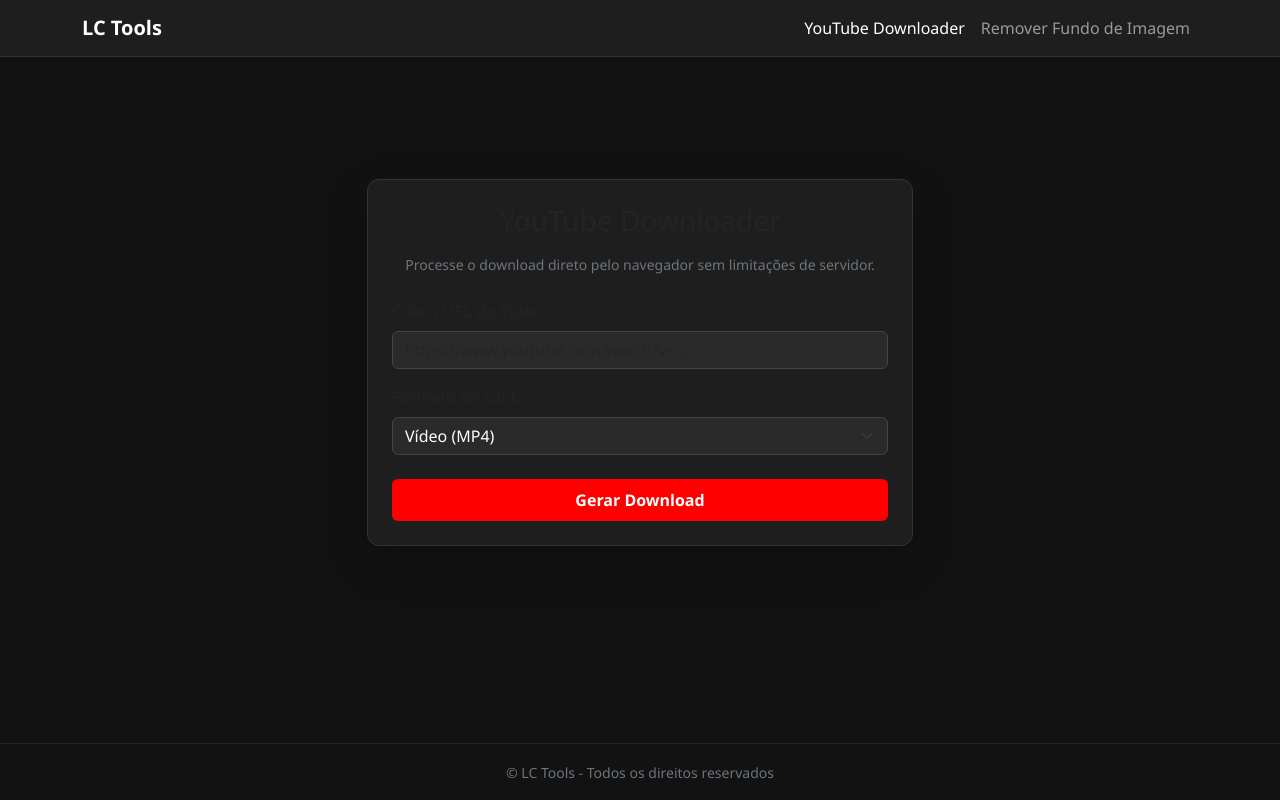
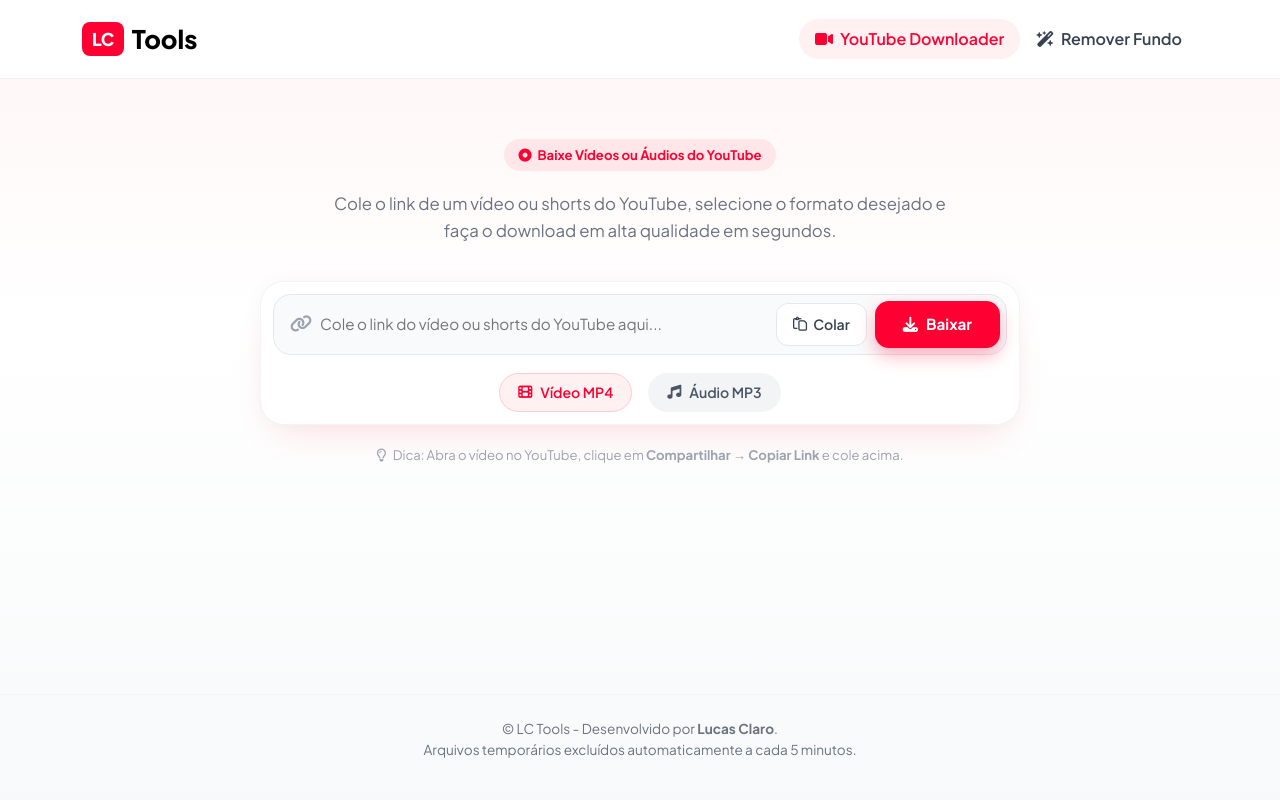
Before and after one commit to LucasClaroNicolau/LCTools, a Flask app: page / in a window 1280 px wide. Run offline with Flask 3, Linux system fonts and the light colour scheme.

Commit message:
Ajuste para contornar bloqueios Youtube

```diff
--- a/templates/index.html
+++ b/templates/index.html
@@ -1,207 +1,70 @@
-<!DOCTYPE html>
-<html lang="pt-BR">
-<head>
-    <meta charset="UTF-8">
-    <meta name="viewport" content="width=device-width, initial-scale=1.0">
-    <title>LC Tools - Downloader do YouTube</title>
-    <link href="https://cdn.jsdelivr.net/npm/bootstrap@5.3.0/dist/css/bootstrap.min.css" rel="stylesheet">
-    <style>
-        body {
-            background-color: #121212;
-            color: #ffffff;
-            font-family: 'Segoe UI', Tahoma, Geneva, Verdana, sans-serif;
-            min-height: 100vh;
-            display: flex;
-            flex-direction: column;
-        }
-        .navbar {
-            background-color: #1e1e1e;
-            border-bottom: 1px solid #333;
-        }
-        .card {
-            background-color: #1e1e1e;
-            border: 1px solid #333;
-            border-radius: 12px;
-        }
-        .form-control, .form-select {
-            background-color: #2a2a2a;
-            border: 1px solid #444;
-            color: #fff;
-        }
-        .form-control:focus, .form-select:focus {
-            background-color: #333;
-            color: #fff;
-            border-color: #0d6efd;
-            box-shadow: none;
-        }
-        .progress-container {
-            display: none;
-        }
-        .btn-custom {
-            background-color: #ff0000;
-            color: white;
-            font-weight: bold;
-        }
-        .btn-custom:hover {
-            background-color: #cc0000;
-            color: white;
-        }
-    </style>
-</head>
-<body>
+{% extends 'base.html' %}
 
-    <nav class="navbar navbar-expand-lg navbar-dark mb-4">
-        <div class="container">
-            <a class="navbar-brand fw-bold" href="/">LC Tools</a>
-            <div class="navbar-nav">
-                <a class="nav-link active" href="/">YouTube Downloader</a>
-                <a class="nav-link" href="/remove-bg">Remover Fundo de Imagem</a>
+{% block content %}
+<section class="hero-section">
+    <div class="tag-pill">
+        <i class="fa-solid fa-circle-dot"></i> Baixe Vídeos ou Áudios do YouTube
     </div>
-        </div>
-    </nav>
+    <p class="hero-subtitle">
+        Cole o link de um vídeo ou shorts do YouTube, selecione o formato desejado e faça o download em alta qualidade em segundos.
+    </p>
 
-    <div class="container my-auto">
-        <div class="row justify-content-center">
-            <div class="col-md-8 col-lg-6">
-                <div class="card p-4 shadow-lg">
-                    <h3 class="text-center mb-3">YouTube Downloader</h3>
-                    <p class="text-secondary text-center small mb-4">Processe o download direto pelo navegador sem limitações de servidor.</p>
-
+    <div class="search-card">
         <form id="youtubeForm">
-                        <div class="mb-3">
-                            <label for="url" class="form-label">Cole a URL do Vídeo:</label>
-                            <input type="url" class="form-control" id="url" name="url" placeholder="https://www.youtube.com/watch?v=..." required>
+            <div class="input-wrapper">
+                <i class="fa-solid fa-link search-icon"></i>
+                <input type="url" class="custom-input" id="youtube_url" name="url" placeholder="Cole o link do vídeo ou shorts do YouTube aqui..." required autocomplete="off">
+                <button type="button" class="btn-paste" onclick="pasteClipboard('youtube_url')">
+                    <i class="fa-regular fa-paste"></i> Colar
+                </button>
+                <button type="submit" class="btn-download">
+                    <i class="fa-solid fa-download"></i> Baixar
+                </button>
             </div>
 
-                        <div class="mb-3">
-                            <label for="format_type" class="form-label">Formato de Saída:</label>
-                            <select class="form-select" id="format_type" name="format_type">
-                                <option value="mp4">Vídeo (MP4)</option>
-                                <option value="mp3">Áudio (MP3)</option>
-                            </select>
+            <div class="options-container">
+                <label class="option-chip">
+                    <input type="radio" name="format_type" value="mp4" checked>
+                    <span class="chip-label"><i class="fa-solid fa-film"></i> Vídeo MP4</span>
+                </label>
+                <label class="option-chip">
+                    <input type="radio" name="format_type" value="mp3">
+                    <span class="chip-label"><i class="fa-solid fa-music"></i> Áudio MP3</span>
+                </label>
+            </div>
+        </form>
     </div>
 
-                        <button type="submit" id="btnSubmit" class="btn btn-custom w-100 py-2 mt-2">
-                            Gerar Download
-                        </button>
-                    </form>
-
-                    <!-- Status e Progresso -->
-                    <div id="statusContainer" class="progress-container mt-4">
-                        <div class="d-flex justify-content-between mb-1">
-                            <span id="statusMessage" class="small text-secondary">Iniciando requisição...</span>
-                            <span id="progressText" class="small fw-bold">0%</span>
-                        </div>
-                        <div class="progress" style="height: 10px;">
-                            <div id="progressBar" class="progress-bar progress-bar-striped progress-bar-animated bg-danger" role="progressbar" style="width: 0%"></div>
-                        </div>
-                    </div>
-
-                    <!-- Mensagens de Erro / Sucesso -->
-                    <div id="alertBox" class="alert mt-3 d-none" role="alert"></div>
-                </div>
-            </div>
-        </div>
-    </div>
-
-    <footer class="text-center py-3 text-secondary border-top border-dark mt-auto">
-        <small>&copy; LC Tools - Todos os direitos reservados</small>
-    </footer>
+    <p class="tip-text">
+        <i class="fa-regular fa-lightbulb me-1"></i> Dica: Abra o vídeo no YouTube, clique em <strong>Compartilhar → Copiar Link</strong> e cole acima.
+    </p>
+</section>
 
 <script>
-        const form = document.getElementById('youtubeForm');
-        const btnSubmit = document.getElementById('btnSubmit');
-        const statusContainer = document.getElementById('statusContainer');
-        const progressBar = document.getElementById('progressBar');
-        const progressText = document.getElementById('progressText');
-        const statusMessage = document.getElementById('statusMessage');
-        const alertBox = document.getElementById('alertBox');
-
-        form.addEventListener('submit', async (e) => {
+    document.getElementById('youtubeForm').addEventListener('submit', async function(e) {
         e.preventDefault();
 
-            const url = document.getElementById('url').value;
-            const formatType = document.getElementById('format_type').value;
-
-            // Reset de UI
-            alertBox.classList.add('d-none');
-            statusContainer.style.display = 'block';
-            btnSubmit.disabled = true;
-            updateProgress(20, 'Consultando instâncias públicas...');
+        const formData = new FormData(this);
+        document.getElementById('loaderTitle').innerText = "Baixando do YouTube";
+        document.getElementById('loaderSubtitle').innerText = "Iniciando conexão...";
+        document.getElementById('progressBar').style.width = '0%';
+        document.getElementById('progressBar').innerText = '0%';
 
         try {
-                // Utilizando API pública do Cobalt/Piped via cliente
-                const apiInstances = [
-                    'https://api.cobalt.tools/api/json',
-                    'https://cobalt-api.kwi.mobi/api/json'
-                ];
-
-                let success = false;
-                let downloadUrl = null;
-
-                for (const instance of apiInstances) {
-                    try {
-                        updateProgress(50, 'Extraindo link de mídia direto...');
-                        const response = await fetch(instance, {
+            const response = await fetch('/start-youtube', {
                 method: 'POST',
-                            headers: {
-                                'Accept': 'application/json',
-                                'Content-Type': 'application/json'
-                            },
-                            body: JSON.stringify({
-                                url: url,
-                                downloadMode: formatType === 'mp3' ? 'audio' : 'auto',
-                                audioFormat: 'mp3'
-                            })
+                body: formData
             });
-
             const data = await response.json();
 
-                        if (data.url) {
-                            downloadUrl = data.url;
-                            success = true;
-                            break;
+            if (data.task_id) {
+                trackProgress(data.task_id);
+            } else {
+                alert(data.error || "Erro ao iniciar o download.");
             }
         } catch (err) {
-                        console.warn('Instância falhou, tentando alternativa...', err);
-                    }
-                }
-
-                if (success && downloadUrl) {
-                    updateProgress(100, 'Concluído! Iniciando download...');
-
-                    // Dispara o download automático no navegador do cliente
-                    const a = document.createElement('a');
-                    a.href = downloadUrl;
-                    a.target = '_blank';
-                    a.download = '';
-                    document.body.appendChild(a);
-                    a.click();
-                    document.body.removeChild(a);
-
-                    showAlert('success', 'Download iniciado no seu navegador!');
-                } else {
-                    throw new Error('Não foi possível extrair a mídia. Tente novamente em alguns segundos.');
-                }
-
-            } catch (error) {
-                showAlert('danger', error.message || 'Erro ao processar a solicitação.');
-            } finally {
-                btnSubmit.disabled = false;
+            alert("Ocorreu um erro ao conectar com o servidor.");
         }
     });
-
-        function updateProgress(percent, msg) {
-            progressBar.style.width = `${percent}%`;
-            progressText.innerText = `${percent}%`;
-            statusMessage.innerText = msg;
-        }
-
-        function showAlert(type, message) {
-            alertBox.className = `alert alert-${type} mt-3`;
-            alertBox.innerText = message;
-            alertBox.classList.remove('d-none');
-        }
 </script>
-</body>
-</html>
+{% endblock %}
```
Lines whose indentation alone changed are shown as unchanged.
